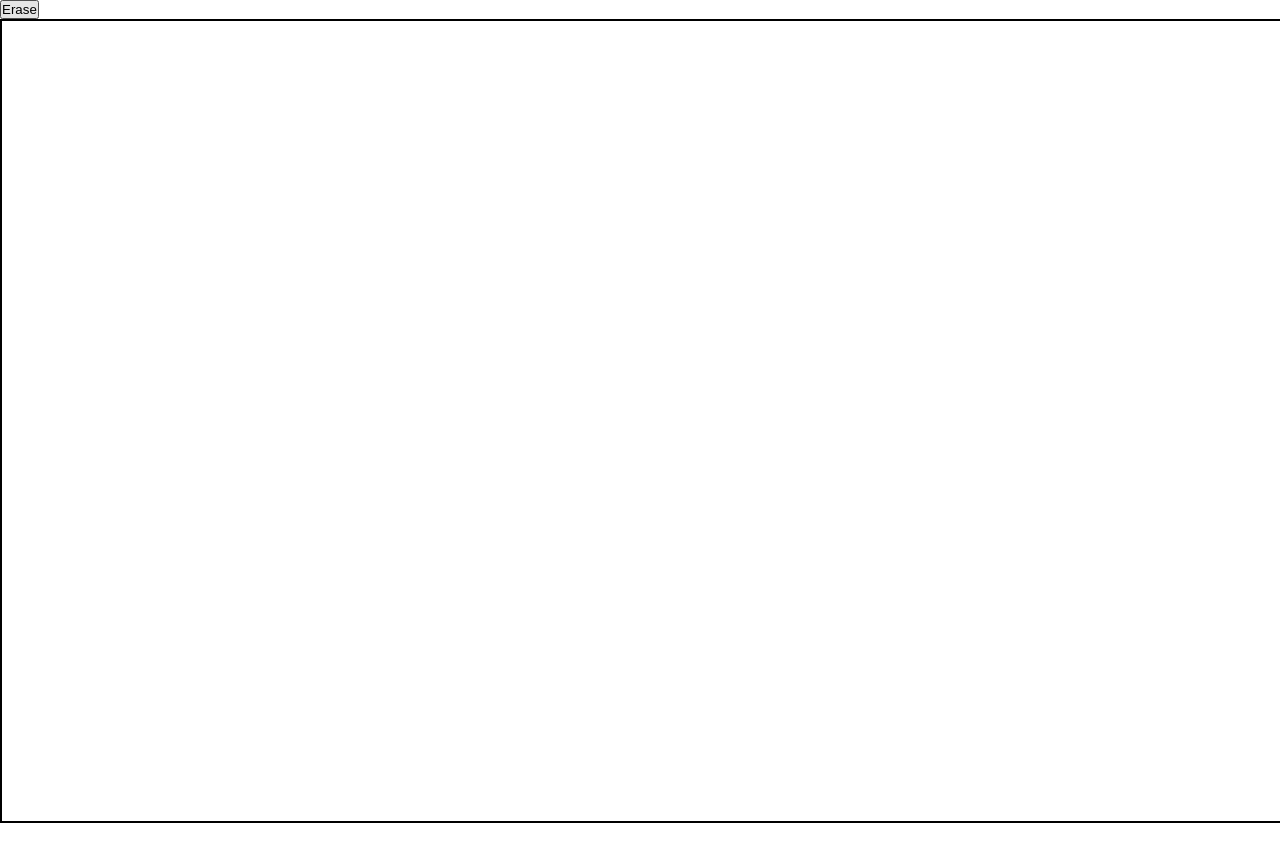
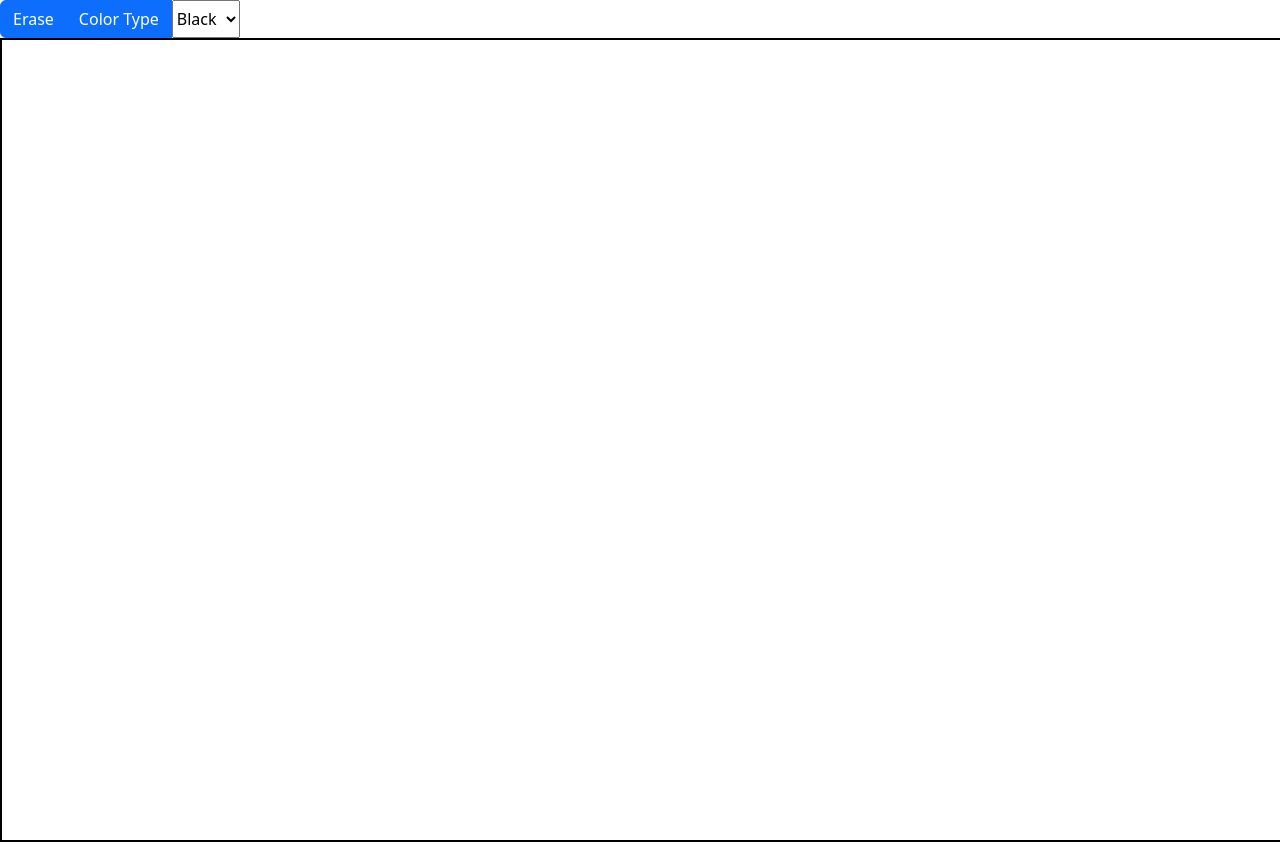
Before and after one commit to rampalliprakhar/SimpleWhiteboard, a plain HTML site: page index.html in a window 1280 px wide. Before the commit the page ends 827 px from the top, so only its background shows below. Drawn offline with nearby package versions, Linux system fonts and the light colour scheme.

Commit message:
Added color-change button

```diff
--- a/index.html
+++ b/index.html
@@ -1,6 +1,10 @@
 <!DOCTYPE html>
 <html lang="en">
     <head>
+        <!--link rel="stylesheet" href="css/bootstrap/bootstrap.min.css" /-->
+        <link href="https://cdn.jsdelivr.net/npm/bootstrap@5.3.2/dist/css/bootstrap.min.css"
+        rel="stylesheet" integrity="sha384-T3c6CoIi6uLrA9TneNEoa7RxnatzjcDSCmG1MXxSR1GAsXEV/Dwwykc2MPK8M2HN"
+        crossorigin="anonymous">
         <meta charset="UTF-8"/>
         <meta name="viewport" content="width=device-width"/>
         <meta http-equiv="X-UA-Compatible" content="ie=edge"/>
@@ -8,7 +12,16 @@
         <title>Whiteboard</title>
     </head>
     <body>
-        <button onclick='erase()'>Erase</button>
+        <div class="btn-group">
+            <button type="button" class="btn btn-primary" onclick='erase()'>Erase</button>
+            <button type="button" class="btn btn-primary" onclick='changeColorType()'>Color Type</button>
+            <select id="Colors" onchange="changeColorType()">
+                <option value="black">Black</option>
+                <option value="red">Red</option>
+                <option value="green">Green</option>
+                <option value="blue">Blue</option>
+            </select>
+        </div>
         <canvas id="canvas"></canvas>
         <script src="script.js"></script>
     </body>
```
